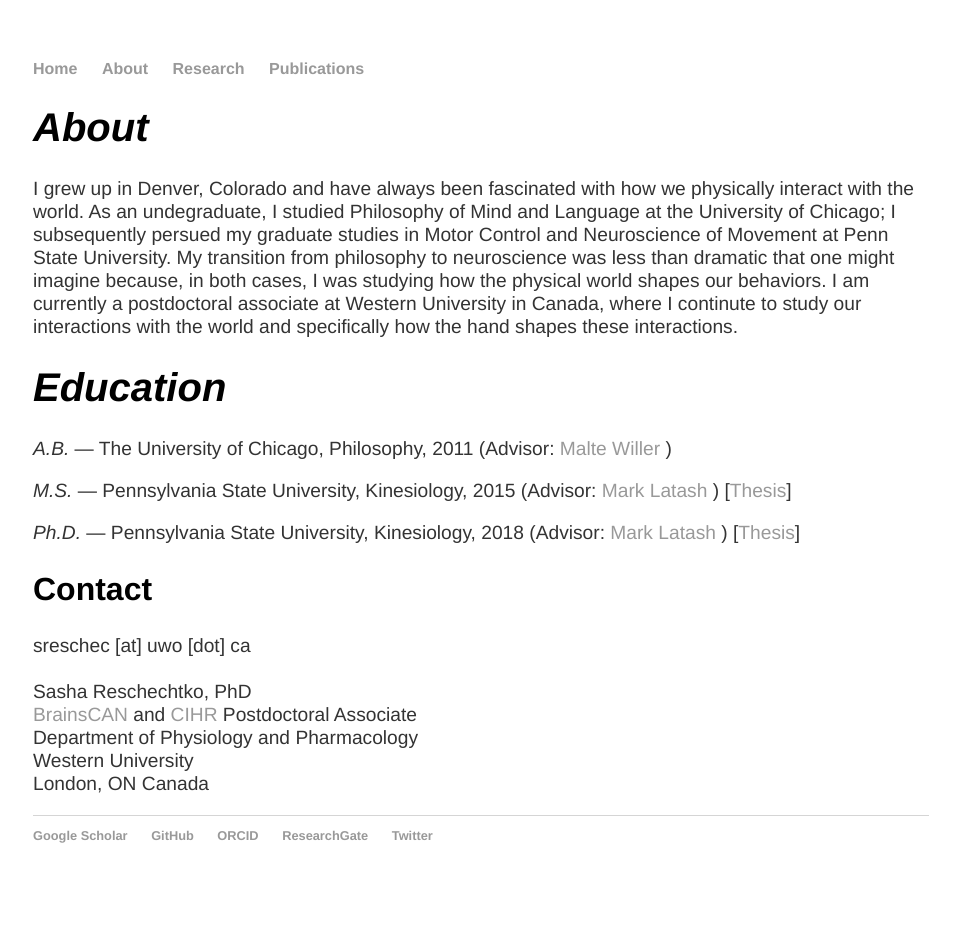
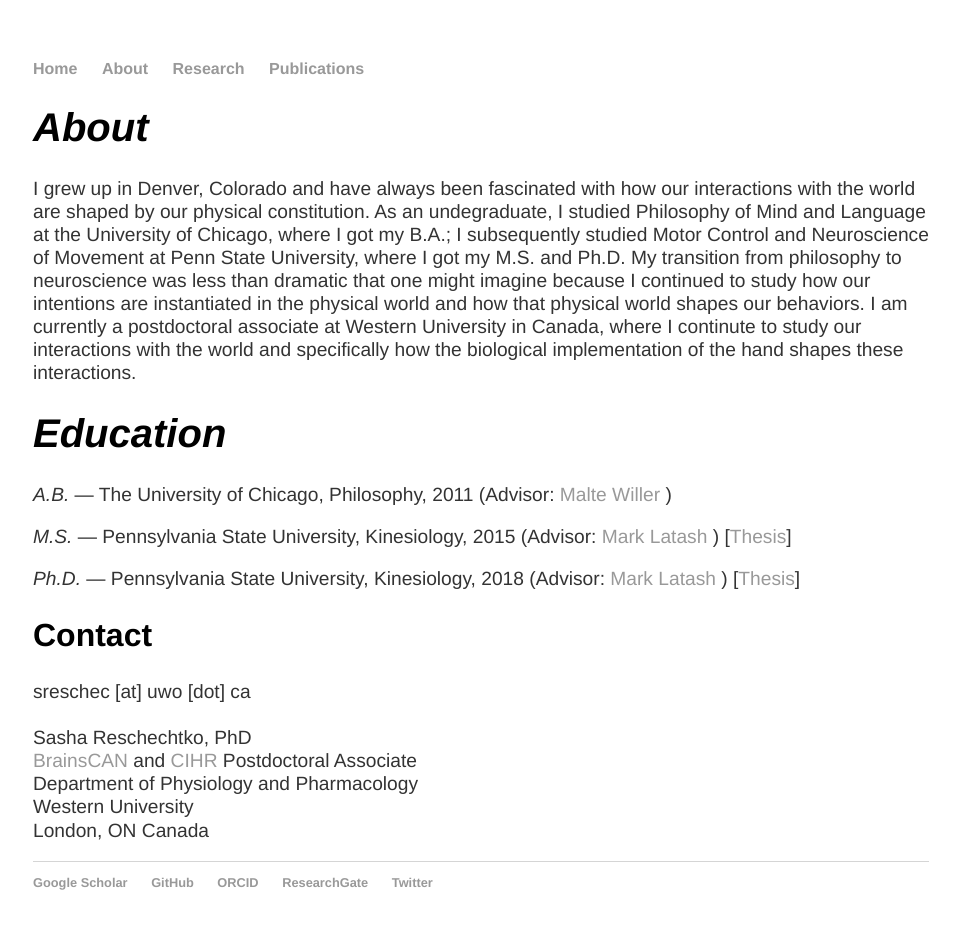
Before and after one commit to sreschechtko/sreschechtko.github.io, a Jekyll site: the page built from about.html, in a window 1280 px wide. Shown: the whole page, without its empty margins (159-1119 px from the left). Built offline with Jekyll 4.4.1, drawn with Linux system fonts in a browser that asks for light colours; before the commit the page ends 903 px from its top, so only the background shows below that.

Commit message:
Update about.html

```diff
--- a/about.html
+++ b/about.html
@@ -4,7 +4,7 @@
 ---
 <div class="blurb">
 	<h1>About</h1>
-  <p>I grew up in Denver, Colorado and have always been fascinated with how we physically interact with the world. As an undegraduate, I studied Philosophy of Mind and Language at the University of Chicago; I subsequently persued my graduate studies in Motor Control and Neuroscience of Movement at Penn State University. My transition from philosophy to neuroscience was less than dramatic that one might imagine because, in both cases, I was studying how the physical world shapes our behaviors. I am currently a postdoctoral associate at Western University in Canada, where I continute to study our interactions with the world and specifically how the hand shapes these interactions.</p>
+  <p>I grew up in Denver, Colorado and have always been fascinated with how our interactions with the world are shaped by our physical constitution. As an undegraduate, I studied Philosophy of Mind and Language at the University of Chicago, where I got my B.A.; I subsequently studied Motor Control and Neuroscience of Movement at Penn State University, where I got my M.S. and Ph.D. My transition from philosophy to neuroscience was less than dramatic that one might imagine because I continued to study how our intentions are instantiated in the physical world and how that physical world shapes our behaviors. I am currently a postdoctoral associate at Western University in Canada, where I continute to study our interactions with the world and specifically how the biological implementation of the hand shapes these interactions.</p>
 	<p></p>
 	<h1>Education</h1>
 	<p><i>A.B.</i> — The University of Chicago, Philosophy, 2011 (Advisor: <a href = "http://maltewiller.net" target = "_blank"> Malte Willer </a>)</p>
```
